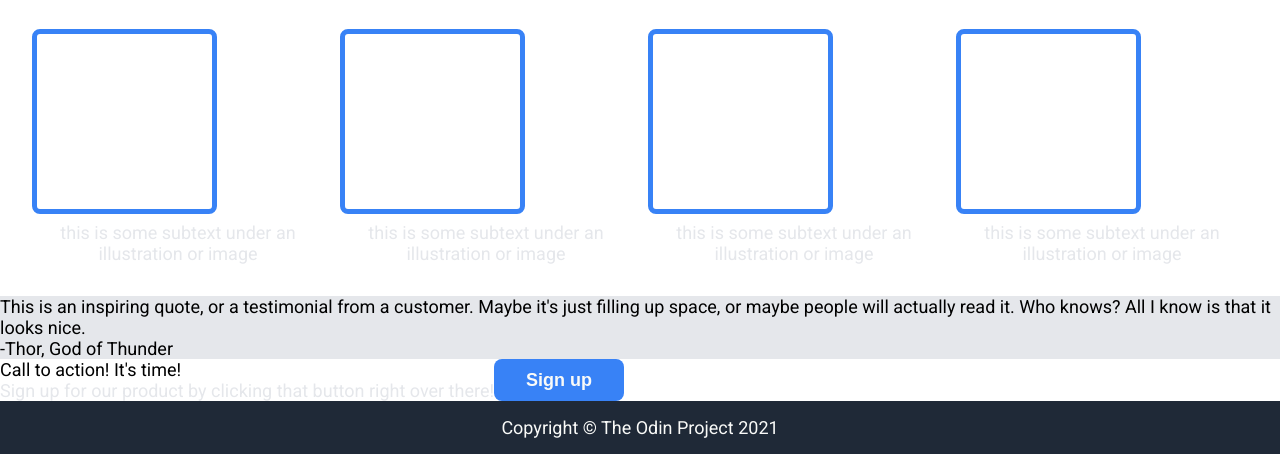
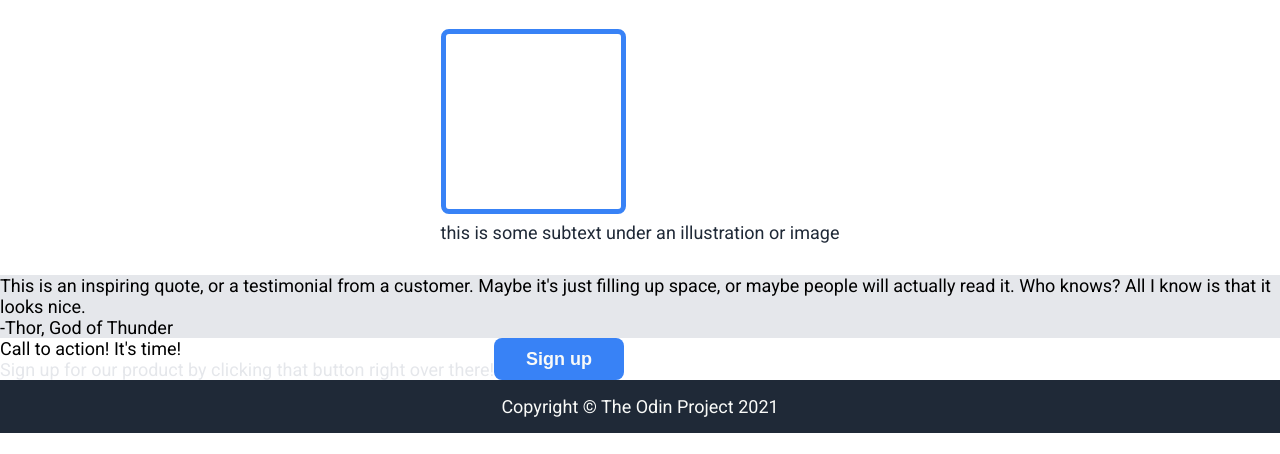
Before and after one commit to torturerealm/landing-page, a plain HTML site: page index.html in a window 1280 px wide. Shown: the part 573-1027 px from the top of the page. After the commit the page ends 1006 px from the top, so only its background shows below. Drawn offline with Linux system fonts and the light colour scheme.

Commit message:
Remove some boxes and flex rules
Focus on centering one box first then add the additional boxes to center later

```diff
--- a/index.html
+++ b/index.html
@@ -31,18 +31,6 @@
                         <div class="box"></div>
                         <div class="text">this is some subtext under an illustration or image</div>
                     </div>
-                    <div class="info-box">
-                        <div class="box"></div>
-                        <div class="text">this is some subtext under an illustration or image</div>
-                    </div>
-                    <div class="info-box">
-                        <div class="box"></div>
-                        <div class="text">this is some subtext under an illustration or image</div>
-                    </div>
-                    <div class="info-box">
-                        <div class="box"></div>
-                        <div class="text">this is some subtext under an illustration or image</div>
-                    </div>
                 </div>
             </div>
             <div class="third-section">
--- a/style.css
+++ b/style.css
@@ -108,10 +108,6 @@ a {
 .info-content {
     text-align: center;
     display: flex;
-    width: fit-content;
-    height: fit-content;
-    justify-content: center;
-    align-items: center;
     gap: 16px;
 }
 
@@ -119,7 +115,6 @@ a {
     font-size: 36px;
     font-weight: bolder;
     color: #1F2937;
-    text-align: center;
     margin-bottom: 32px;
 }
 
@@ -136,6 +131,10 @@ a {
     height: 175px;
 }
 
+.info-box .text {
+    color: #1F2937;
+}
+
 .third-section {
     background-color: #E5E7EB;
 }
```
